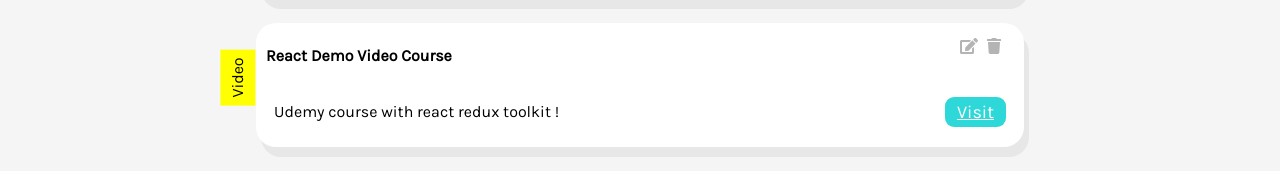
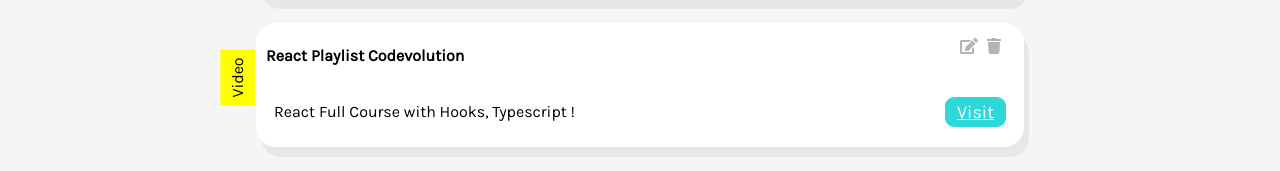
Before and after one commit to asamaiya00/feedback, a React (Create React App) app: page / in a window 1280 px wide. Shown: the part 732-903 px from the top of the page. Built offline with nearby package versions, Linux system fonts and the light colour scheme.

Commit message:
firebase setup

```diff
--- a/package.json
+++ b/package.json
@@ -9,8 +9,10 @@
     "@testing-library/jest-dom": "^5.16.1",
     "@testing-library/react": "^12.1.2",
     "@testing-library/user-event": "^13.5.0",
+    "firebase": "^9.6.3",
     "react": "^17.0.2",
     "react-dom": "^17.0.2",
+    "react-router-dom": "^6.2.1",
     "react-scripts": "5.0.0",
     "web-vitals": "^2.1.3"
   },
--- a/src/data.js
+++ b/src/data.js
@@ -17,8 +17,8 @@
   },
   {
     id: "3",
-    name: "React Demo Video Course",
-    description: "Udemy course with react redux toolkit !",
+    name: "React Playlist Codevolution",
+    description: "React Full Course with Hooks, Typescript !",
     type: "Video",
     url: "https://www.youtube.com/watch?v=QFaFIcGhPoM&list=PLC3y8-rFHvwgg3vaYJgHGnModB54rxOk3",
   },
```
Also changed, not shown: src/firebase.config.js (added, +15 -0 lines), 1 other file (tests, documents, lock files or other folders).
